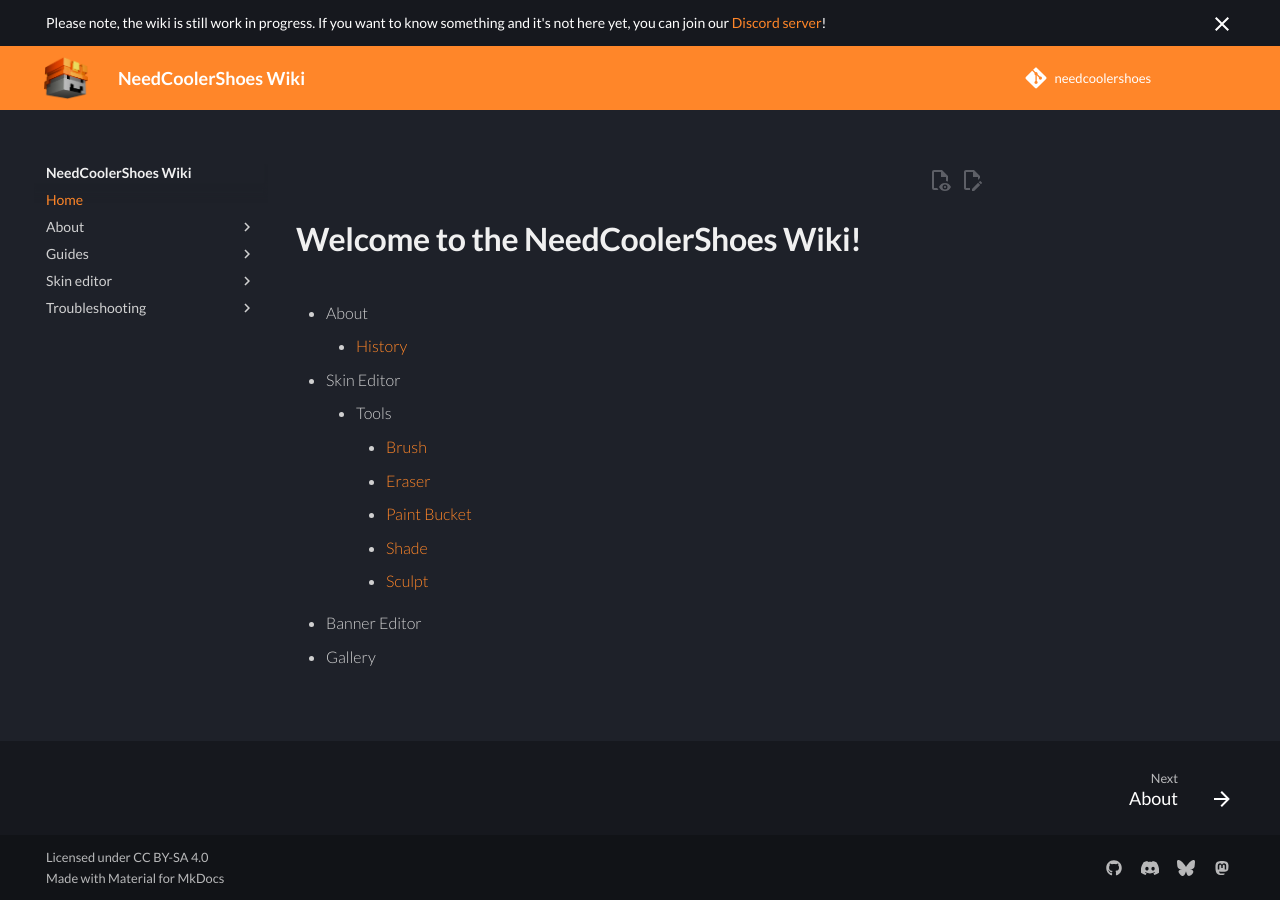
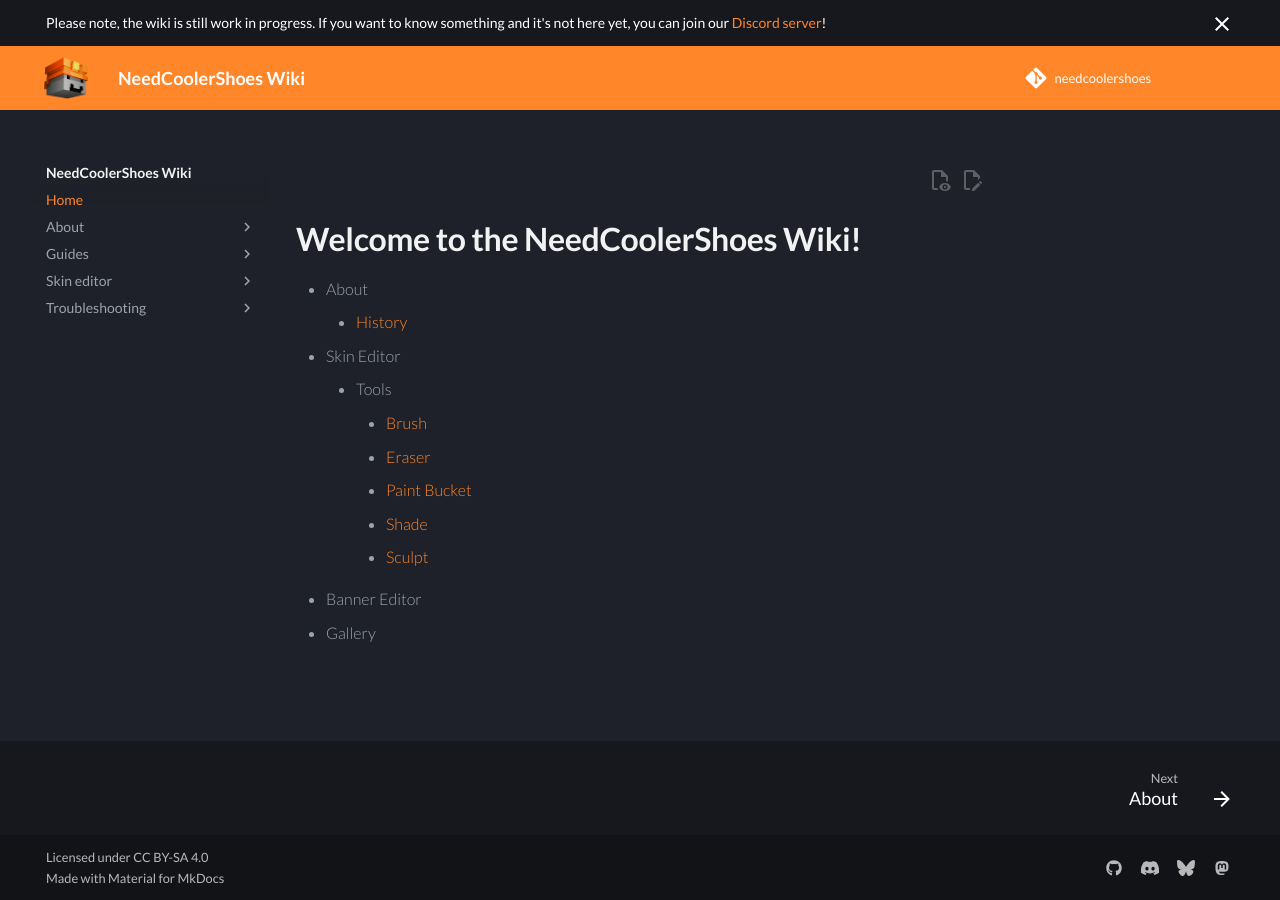
Before and after one commit to NeedCoolerShoes/wiki, an MkDocs documentation site: the page built from docs/index.md, in a window 1280 px wide. Built offline with MkDocs 1.6.1 and Material for MkDocs 9.7.7, drawn with Linux system fonts in a browser that asks for light colours; plug-ins that fetch from the network failed and are left out; comment, search, counter and statistics services are not loaded.

Commit message:
chore: Made text styling more similar to the main site

```diff
--- a/docs/stylesheets/extra.css
+++ b/docs/stylesheets/extra.css
@@ -1,13 +1,23 @@
 :root  > * {
-    --md-default-fg-color: #ddde;
-    --md-default-fg-color--light: #fffe;
-    --md-primary-fg-color: #ff8629;
-    --md-accent-fg-color: #55b2ff;
+    --ncs-dark-100: #f2f2f2;
+    --ncs-dark-200: #9ca3af;
+    --ncs-dark-300: #494c4e;
+    --ncs-dark-400: #3d4042;
+    --ncs-dark-500: #313436;
+    --ncs-dark-600: #232428;
+    --ncs-dark-700: #1a1a1c;
+    --ncs-dark-800: #131315;
+    --ncs-orange: #ff8629;
+    --ncs-blue: #55b2ff;
+
+    --md-primary-fg-color: var(--ncs-orange);
+    --md-accent-fg-color: var(--ncs-blue);
+    --md-default-fg-color: var(--ncs-dark-200);
+    --md-default-fg-color--light: var(--ncs-dark-100);
 }
 
 .md-header__button.md-logo img, .md-header__button.md-logo svg {
     display: block;
-    image-rendering: crisp-edges;
     width: 2.2rem;
     height: 2.2rem;
 }
@@ -38,3 +48,31 @@
     color: var(--md-default-fg-color--light);
     font-weight: 400;
 }
+
+.md-typeset h1 {
+    margin-bottom: 0.5rem;
+}
+
+button.button {
+    --text-color: var(--ncs-dark-100);
+    cursor: pointer;
+    color: var(--text-color);
+    padding: 0.5rem 0.25rem;
+    border-radius: 0.25rem;
+    border-width: 1px;
+    border-color: rgb(35, 36, 40) rgb(35, 36, 40) rgb(30, 35, 38);
+    background-image: linear-gradient(to top, rgb(36, 39, 42), rgb(49, 52, 54));
+    box-shadow: rgb(61, 64, 66) 0px 0px 0px 1px inset, rgb(25, 26, 28) 0px 1px 3px, rgb(31, 34, 38) 0px 4px, rgba(0, 0, 0, 0.2) 0px 4px 3px;
+}
+
+button:hover.button {
+    --text-color: var(--ncs-dark-200);
+    box-shadow: #505254 0px 0px 0px 1px inset, #191a1c 0px 0px 3px, #272a2d 0px 4px, rgba(0, 0, 0, 0.2) 0px 4px 3px;
+}
+
+button:active.button {
+    --text-color: var(--ncs-blue);
+    background-image: linear-gradient(to top, rgb(49, 52, 54), rgb(36, 39, 42));
+    margin-top: 2px;
+    margin-bottom: -2px;
+}
```
